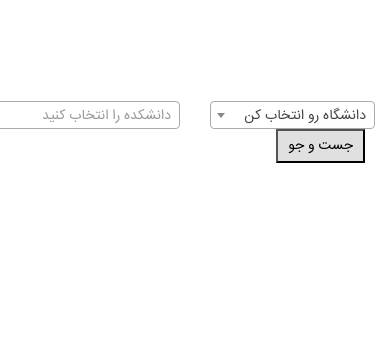
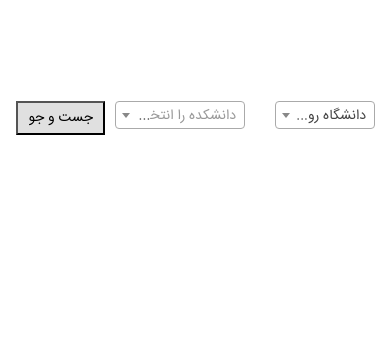
Before and after one commit to khallaghi/voice, a Flask app: page /category/ in a window 390 px wide. Shown: the part 169-531 px from the top of the page. Run offline with Flask 2, Linux system fonts and the light colour scheme; data that the repository does not hold is empty; some libraries are stand-ins or nearby versions.

Commit message:
first page

```diff
--- a/app/templates/category/faculty-view.html
+++ b/app/templates/category/faculty-view.html
@@ -51,7 +51,7 @@
     <div class="row main row-centerd">
         <div class="row selpart" >
           <form action="%% url_for('category.get_faculty') %%" method="POST" enctype="multipart/form-data">
-            <div class="col-md-3 col-xs-6 col-sm-3 col-lg-3"  style="text-align: right;">
+            <div class="col-md-3 col-xs-5 col-sm-3 col-lg-3"  style="text-align: right;">
 
                 <select class="unis" name="uni" >
                     <option disabled="disabled" selected="selected">دانشگاه را انتخاب کنید</option>
@@ -60,12 +60,12 @@
                     <% endfor %>
                 </select>
             </div>
-            <div class="col-md-3 col-xs-6 col-sm-3 col-lg-3" style="text-align: right;">
+            <div class="col-md-3 col-xs-5 col-sm-3 col-lg-3" style="text-align: right;">
                 <select class="faculties" name="faculty">
                     <option disabled="disabled">دانشکده را انتخاب کنید</option>
                 </select>
             </div>
-              <div class="col-md-3 col-xs-6 col-sm-3 col-lg-3 " style="text-align: right;">
+              <div class="col-md-3 col-xs-2 col-sm-3 col-lg-3 " style="text-align: right;">
 
                   <input class="about-butom1" type="submit" class="btn primary" value="جست و جو">
               </div>
--- a/app/templates/profile/category-view.html
+++ b/app/templates/profile/category-view.html
@@ -54,7 +54,7 @@
         <div class="row selpart" >
           <form action="%% url_for('category.get_faculty') %%" method="POST" enctype="multipart/form-data">
               <div class="col-md-2"></div>
-            <div class="col-md-3 col-xs-6 col-sm-3 col-lg-3"  style="text-align: right;">
+            <div class="col-md-3 col-xs-4 col-sm-3 col-lg-3"  style="text-align: right;">
                 <select class="unis" name="uni" >
                     <option disabled="disabled" selected="selected">دانشگاه رو انتخاب کن</option>
                     <% for uni in unis %>
@@ -62,7 +62,7 @@
                     <% endfor %>
                 </select>
             </div>
-            <div class="col-md-3 col-xs-6 col-sm-3 col-lg-3" style="text-align: right;">
+            <div class="col-md-3 col-xs-4 col-sm-3 col-lg-3" style="text-align: right;">
                 <select class="faculties" name="faculty">
                     <option disabled="disabled">دانشکده را انتخاب کنید</option>
                 </select>
@@ -70,7 +70,7 @@
               <!--<div class="col-md-3 col-xs-6 col-sm-3 col-lg-3" style="text-align: right;">-->
 
               <!--</div>-->
-              <div class="col-md-3 col-xs-6 col-sm-3 col-lg-3" style="text-align: right;margin-right: 10px;3">
+              <div class="col-md-3 col-xs-2 col-sm-3 col-lg-3" style="text-align: right;margin-right: 10px;3">
                   <input class="about-butom1" type="submit" class="btn primary" value="جست و جو">
               </div>
           </form>
--- a/app/templates/profile/profile.html
+++ b/app/templates/profile/profile.html
@@ -50,7 +50,6 @@
     <% from '_funcs.html' import twitter_card %>
     %% twitter_card(' به ' + prof.name +' رای دهید! - جنیو ', 'جنیو یک سرویس نظرسنجی اساتید سراسر کشور است. با استفاده از جنیو به اساتید خود رای دهید و درمورد اساتید دیگر اطلاعات کسب کنید', prof.profile_pic) %%
 </head>
-
 
 <body class="bg" ng-controller="mainResult as main" ng-init="init('%% prof.id %%');">
 <script>
@@ -382,7 +381,6 @@
             </div>
         </div>
     </div>
-
     <div class="box1 row" style="overflow: auto;overflow-y: hidden;padding-top: 30px;padding-bottom: 2%;height: 350px;">
         <!--FIRST PERSON-->
         <!--  <div style="padding-right:10px;padding-top:5%;font-family: IRANSansWeb;font-size: 98px;z-index:9999999;color:#9E9E9E;">!اولین نفر باش که نظر می‌ده</div> -->
@@ -557,7 +555,6 @@
 
 <a href="#0" class="cd-top">Top</a>
 
-
 <div ng-controller="MainCtrl as rate" >
     <div class="featuresug" ng-click="toggleModal()" >پشتیبانی آنلاین</div>
 
--- a/app/templates/search/new.html
+++ b/app/templates/search/new.html
@@ -66,7 +66,7 @@
             </div>
             <div class="row" style="margin: 20px 0 20px 0;">
                 <div class="col-md-2 col-xs-1"></div>
-                <div class="col-md-8 col-xs-9 text-left no-padding" id="search-place">
+                <div class="col-md-8 col-xs-9 text-left no-padding" id=" ">
                     <div  class=""  ng-app="search" ng-controller="searchBox as box">
                         <input class="insearch" type="search" id="search"
                                placeholder="استـــــاد مورد نظر خود را وارد کنید ..."
```
Also changed, not shown: app/static/profile/profile.js (+2 -6 lines).
